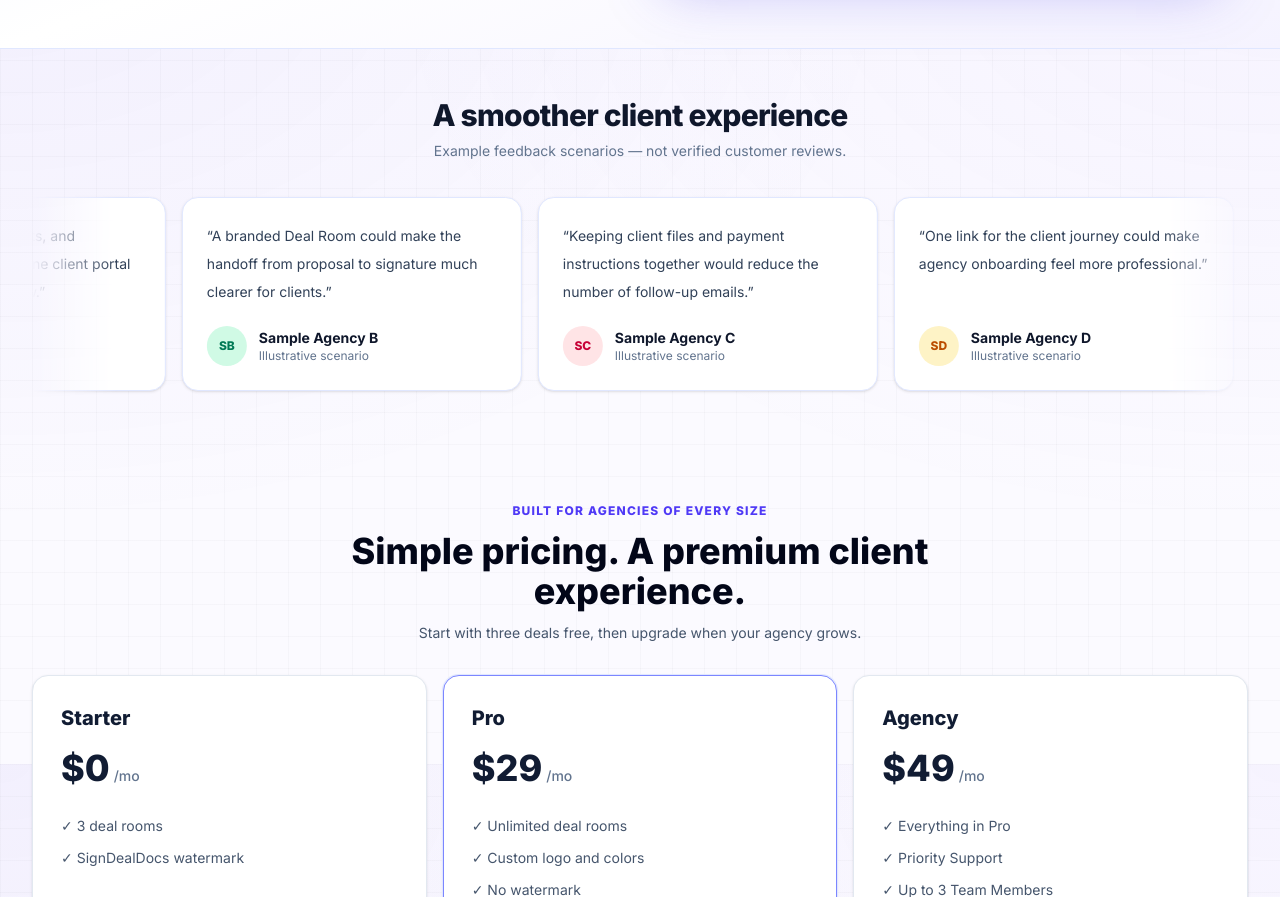
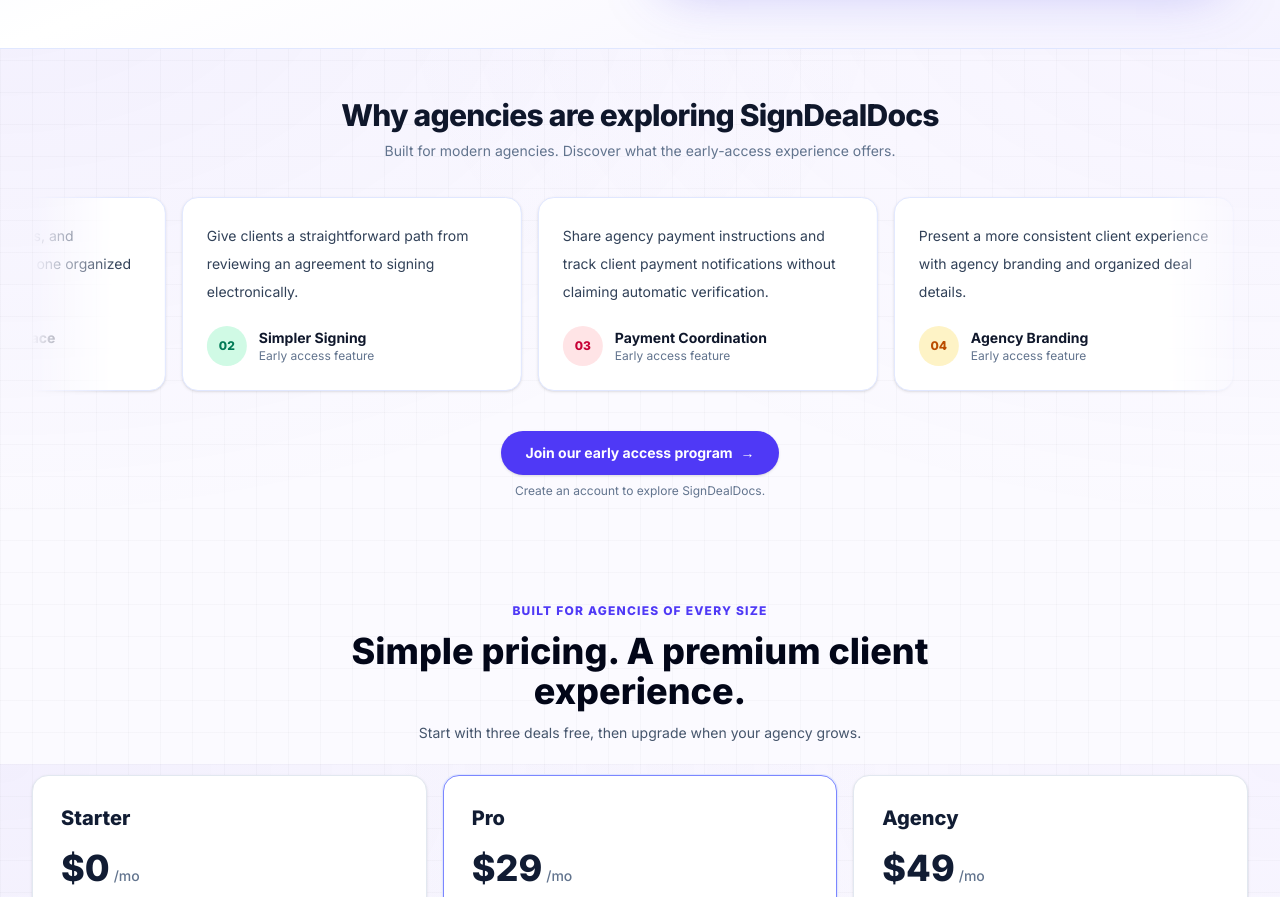
Before and after one commit to Abhay-Sharma14/signdealdocs, a Next.js app: page / in a window 1280 px wide. Shown: the part 1636-2533 px from the top of the page. Built offline with nearby package versions, Linux system fonts and the light colour scheme; no server answers.

Commit message:
Position marquee as premium early-access product preview (#63)
* Present honest early-access benefits and signup CTA

* Present honest early-access benefits and signup CTA

```diff
--- a/components/testimonial-marquee.tsx
+++ b/components/testimonial-marquee.tsx
@@ -1,3 +1,4 @@
+import Link from "next/link";
 import {testimonials} from "@/lib/testimonials";
 
 const avatarColors:Record<string,string>={
@@ -12,19 +13,20 @@ export function TestimonialMarquee(){
  const cards=[...testimonials,...testimonials];
  return <section aria-labelledby="testimonial-heading" className="mx-auto max-w-7xl overflow-hidden px-4 py-12 sm:px-6 lg:px-8">
   <div className="mb-7 text-center">
-   <h2 id="testimonial-heading" className="text-2xl font-extrabold tracking-tight text-slate-900 sm:text-3xl">A smoother client experience</h2>
-   <p className="mt-2 text-sm text-slate-500">Example feedback scenarios — not verified customer reviews.</p>
+   <h2 id="testimonial-heading" className="text-2xl font-extrabold tracking-tight text-slate-900 sm:text-3xl">Why agencies are exploring SignDealDocs</h2>
+   <p className="mt-2 text-sm text-slate-500">Built for modern agencies. Discover what the early-access experience offers.</p>
   </div>
-  <div className="testimonial-marquee-mask overflow-hidden" aria-label="Example testimonial cards">
+  <div className="testimonial-marquee-mask overflow-hidden" aria-label="SignDealDocs early-access benefits">
    <div className="testimonial-marquee-track flex w-max gap-4 py-2">
-    {cards.map((item,index)=><blockquote key={`${item.name}-${index}`} aria-hidden={index>=testimonials.length} className="flex w-[280px] shrink-0 flex-col justify-between rounded-2xl border border-indigo-100 bg-white p-5 shadow-sm sm:w-[340px] sm:p-6">
-     <p className="text-sm leading-7 text-slate-700">“{item.quote}”</p>
+    {cards.map((item,index)=><article key={`${item.name}-${index}`} aria-hidden={index>=testimonials.length} className="flex w-[280px] shrink-0 flex-col justify-between rounded-2xl border border-indigo-100 bg-white p-5 shadow-sm sm:w-[340px] sm:p-6">
+     <p className="text-sm leading-7 text-slate-700">{item.quote}</p>
      <footer className="mt-5 flex items-center gap-3">
       <span aria-hidden="true" className={`flex h-10 w-10 shrink-0 items-center justify-center rounded-full text-xs font-extrabold ${avatarColors[item.color]??avatarColors.indigo}`}>{item.initials}</span>
       <span className="min-w-0"><span className="block text-sm font-bold text-slate-900">{item.name}</span><span className="block text-xs text-slate-500">{item.role}</span></span>
      </footer>
-    </blockquote>)}
+    </article>)}
    </div>
   </div>
+  <div className="mt-8 text-center"><Link href="/login" className="inline-flex items-center justify-center rounded-full bg-indigo-600 px-6 py-3 text-sm font-bold text-white shadow-sm transition hover:bg-indigo-700 focus-visible:outline-2 focus-visible:outline-offset-2 focus-visible:outline-indigo-600">Join our early access program <span aria-hidden="true" className="ml-2">→</span></Link><p className="mt-2 text-xs text-slate-500">Create an account to explore SignDealDocs.</p></div>
  </section>;
 }
--- a/lib/testimonials.ts
+++ b/lib/testimonials.ts
@@ -1,9 +1,11 @@
 export type Testimonial={quote:string;name:string;role:string;initials:string;color:"indigo"|"green"|"rose"|"amber"};
 
-/** Fictional demonstration entries. Replace only with customer-approved, verified quotes. */
+/** Product benefit cards for the early-access preview, not customer testimonials.
+ * Replace with verified, permissioned customer testimonials when available.
+ */
 export const testimonials:Testimonial[]=[
- {quote:"Having proposals, contracts, and onboarding documents in one client portal would simplify our workflow.",name:"Sample Agency A",role:"Illustrative scenario",initials:"SA",color:"indigo"},
- {quote:"A branded Deal Room could make the handoff from proposal to signature much clearer for clients.",name:"Sample Agency B",role:"Illustrative scenario",initials:"SB",color:"green"},
- {quote:"Keeping client files and payment instructions together would reduce the number of follow-up emails.",name:"Sample Agency C",role:"Illustrative scenario",initials:"SC",color:"rose"},
- {quote:"One link for the client journey could make agency onboarding feel more professional.",name:"Sample Agency D",role:"Illustrative scenario",initials:"SD",color:"amber"},
+ {quote:"Bring proposals, agreements, and onboarding documents into one organized client Deal Room.",name:"One Client Workspace",role:"Early access feature",initials:"01",color:"indigo"},
+ {quote:"Give clients a straightforward path from reviewing an agreement to signing electronically.",name:"Simpler Signing",role:"Early access feature",initials:"02",color:"green"},
+ {quote:"Share agency payment instructions and track client payment notifications without claiming automatic verification.",name:"Payment Coordination",role:"Early access feature",initials:"03",color:"rose"},
+ {quote:"Present a more consistent client experience with agency branding and organized deal details.",name:"Agency Branding",role:"Early access feature",initials:"04",color:"amber"},
 ];
```
